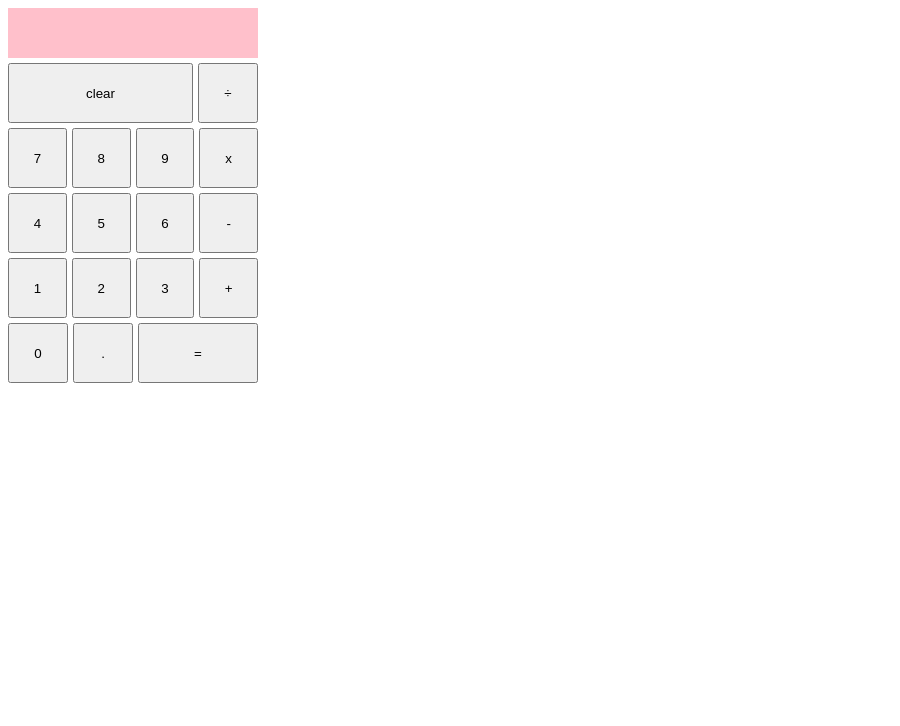
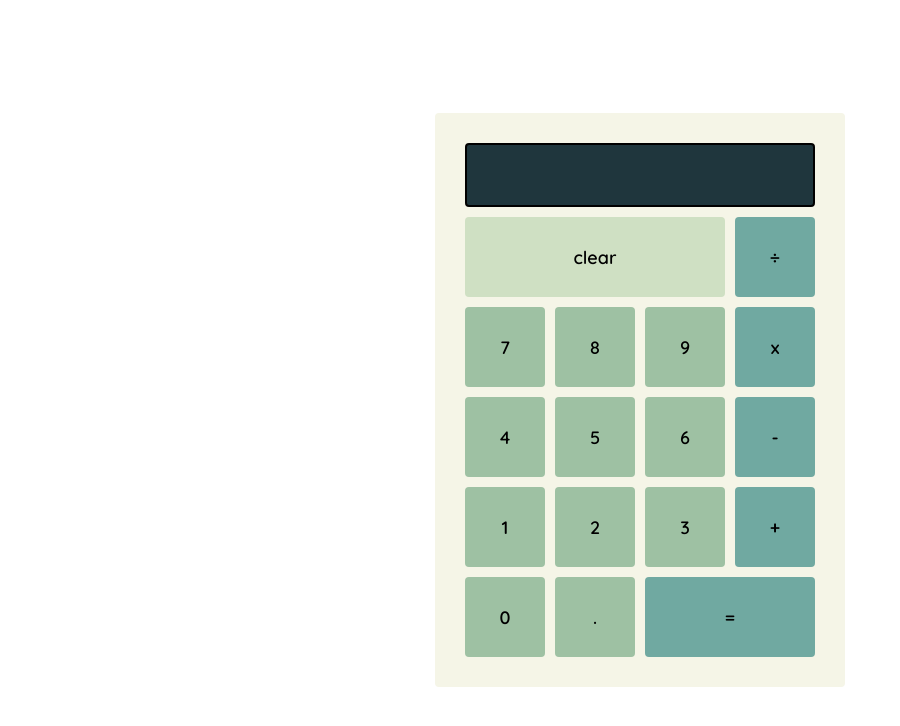
Before and after one commit to burntraisin/calculator, a plain HTML site: page index.html in a window 1280 px wide. Shown: the whole page, without its empty margins (0-900 px from the left). Drawn offline with Linux system fonts and the light colour scheme.

Commit message:
Align calculator and style colors

```diff
--- a/index.html
+++ b/index.html
@@ -6,6 +6,7 @@
     </head>
     <body>
         <script src="script.js" defer></script>
+        <div class="calculator-div">
             <div class="calculator">
                 <div class="display"></div>
                 <div class="row-0">
@@ -37,5 +38,6 @@
 
                 </div>
             </div>
+        </div>
     </body>
 </html>
--- a/styles.css
+++ b/styles.css
@@ -1,19 +1,69 @@
+@font-face {
+    font-family: "quicksand-regular";
+    src: url(fonts/Quicksand-Regular.ttf);
+}
+
+@font-face {
+    font-family: "quicksand-medium";
+    src: url(fonts/Quicksand-Medium.ttf);
+}
+
+@font-face {
+    font-family: "quicksand-bold";
+    src: url(fonts/Quicksand-Bold.ttf)
+}
+
+@font-face {
+    font-family: "quicksand-semibold";
+    src: url(fonts/Quicksand-SemiBold.ttf)
+}
+
+body {
+    font-family: "quicksand-regular";
+    font-size: 18px;
+}
+
+button {
+    font-family: "quicksand-semibold";
+    font-size: 18px;
+    background-color: #9EC1A3;
+    border: none;
+    border-radius: 4px;
+}
+
 .display {
     height: 50px;
-    background-color: pink;
+    background-color: #1F363D;
+    border-radius: 4px;
+    font-family: "quicksand-medium";
+    font-size: 30px;
+    text-align: right;
+    padding-top: 10px;
+    padding-right: 15px;
+    border: 2px solid;
+}
+
+.calculator-div {
+    display: flex;
+    height: 100%;
+    justify-content: center;
+    align-items: center;
 }
 
 .calculator {
     display: flex;
     flex-direction: column;
-    width: 250px;
-    row-gap: 5px;
+    row-gap: 10px;
+    padding: 30px;
+    /* border: 2px solid; */
+    border-radius: 4px;
+    background-color: rgb(245, 245, 231);
 }
 
 .row-0, .row-1, .row-2, .row-3, .row-4 {
     display: flex;
     flex: initial;
-    gap: 5px;
+    gap: 10px;
 }
 
 #clear,
@@ -21,14 +71,29 @@
 #four, #five, #six, #times,
 #one, #two, #three, #minus,
 #zero, #equals, #plus, #point {
-    height: 60px;
-    width: 60px;
+    height: 80px;
+    width: 80px;
 }
 
 #clear {
     flex-grow: 1;
+    background-color: #CFE0C3;
 }
 
 #equals {
     flex-grow: 1;
 }
+
+#divide, #times, #minus, #plus, #equals {
+    background-color: #70A9A1;
+}
+
+/*
+COLORS
+#CFE0C3
+#9EC1A3
+#70A9A1
+#40798C
+#1F363D
+https://coolors.co/1f363d-40798c-70a9a1-9ec1a3-cfe0c3
+*/
```
Lines whose indentation alone changed are shown as unchanged.
